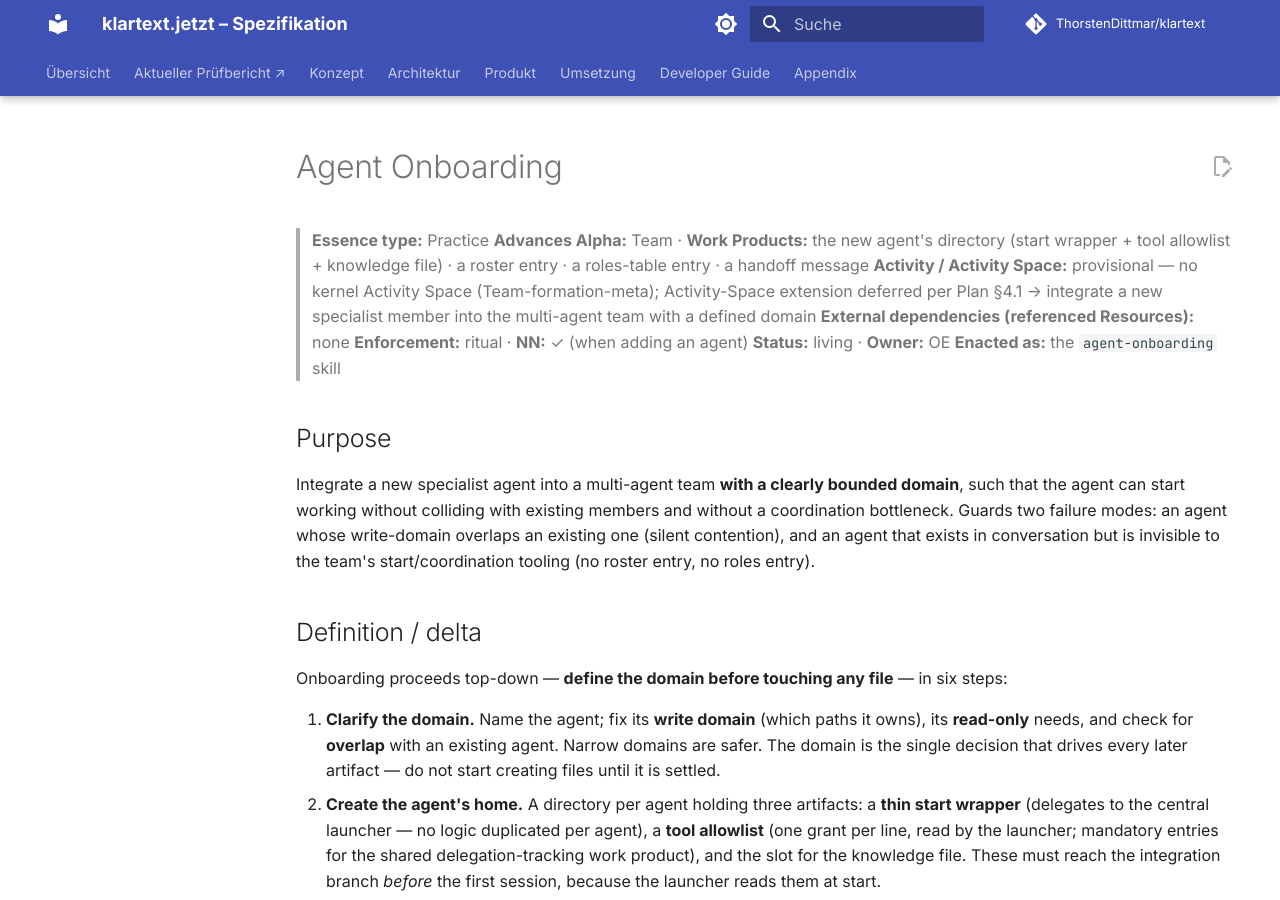
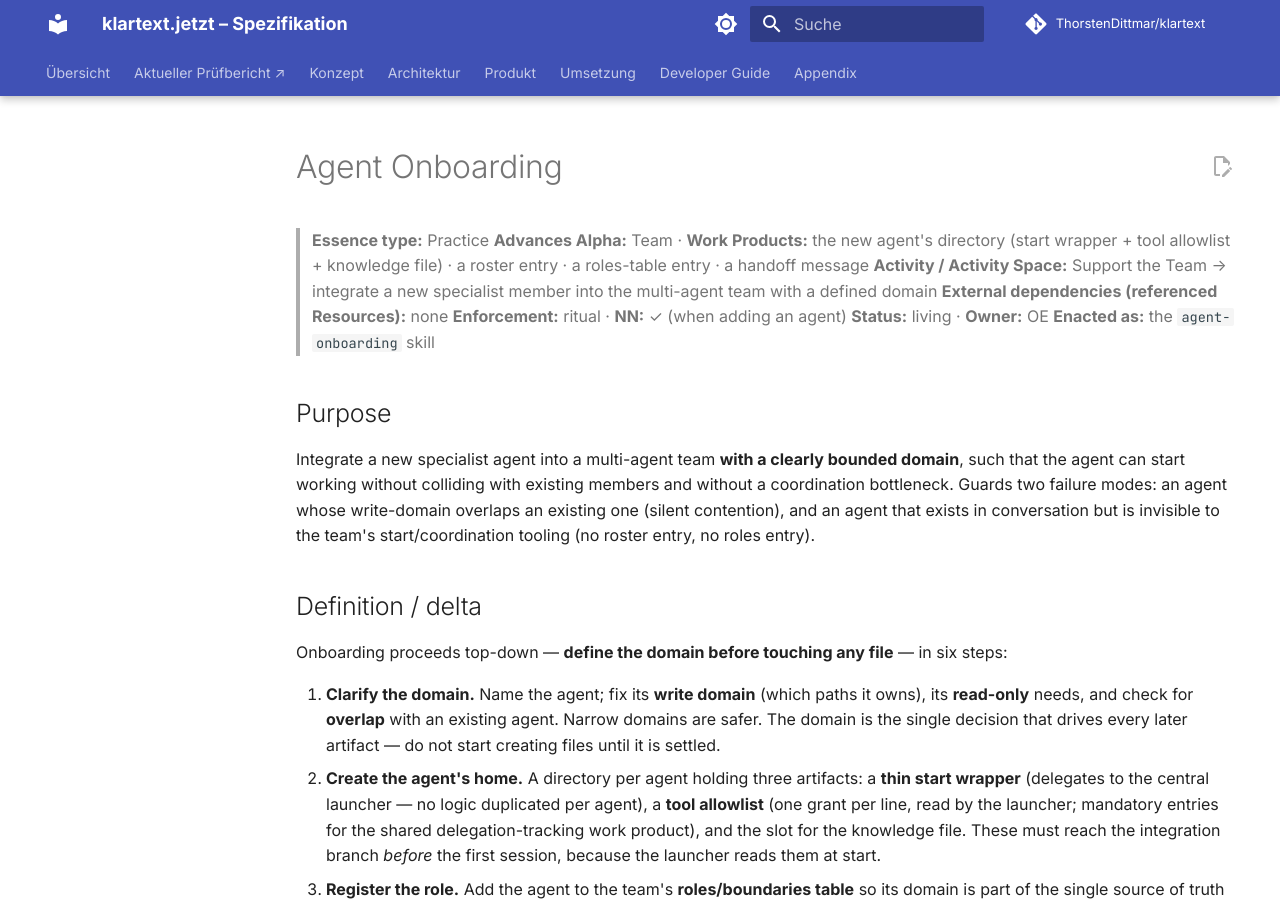
Before and after one commit to ThorstenDittmar/klartext, an MkDocs documentation site: the page built from docs/method/library/practices/agent-onboarding.md, in a window 1280 px wide and 900 px high. Built offline with MkDocs 1.6.1 and Material for MkDocs 9.7.7, drawn with Linux system fonts in a browser that asks for light colours; comment, search, counter and statistics services are not loaded.

Commit message:
fix(method): F0.2-P-A Activity-Space refinement (SA ratification #147)
SA ratified the cards; recommended Activity-Space refinement before merge to
set the F0.2 pattern. Honesty cut applied per-card: agent-onboarding +
knowledge-routing → 'Support the Team' (a fair kernel fit); anchor KEEPS its
provisional flag (no kernel space honestly fits 'secure volatile session
knowledge before reset' — forcing one would invert the rule); task-readiness
already on 'Prepare to do the Work'.

Agent: oe (spawned f0.2-pa-oe-practices)
Co-Authored-By: Claude Opus 4.8 (1M context) <noreply@anthropic.com>

```diff
--- a/docs/method/library/practices/agent-onboarding.md
+++ b/docs/method/library/practices/agent-onboarding.md
@@ -2,7 +2,7 @@
 
 > **Essence type:** Practice
 > **Advances Alpha:** Team  ·  **Work Products:** the new agent's directory (start wrapper + tool allowlist + knowledge file) · a roster entry · a roles-table entry · a handoff message
-> **Activity / Activity Space:** provisional — no kernel Activity Space (Team-formation-meta); Activity-Space extension deferred per Plan §4.1 → integrate a new specialist member into the multi-agent team with a defined domain
+> **Activity / Activity Space:** Support the Team → integrate a new specialist member into the multi-agent team with a defined domain
 > **External dependencies (referenced Resources):** none
 > **Enforcement:** ritual  ·  **NN:** ✓ (when adding an agent)
 > **Status:** living  ·  **Owner:** OE
```
Also changed, not shown: docs/method/library/practices/knowledge-routing.md (+1 -1 lines).
